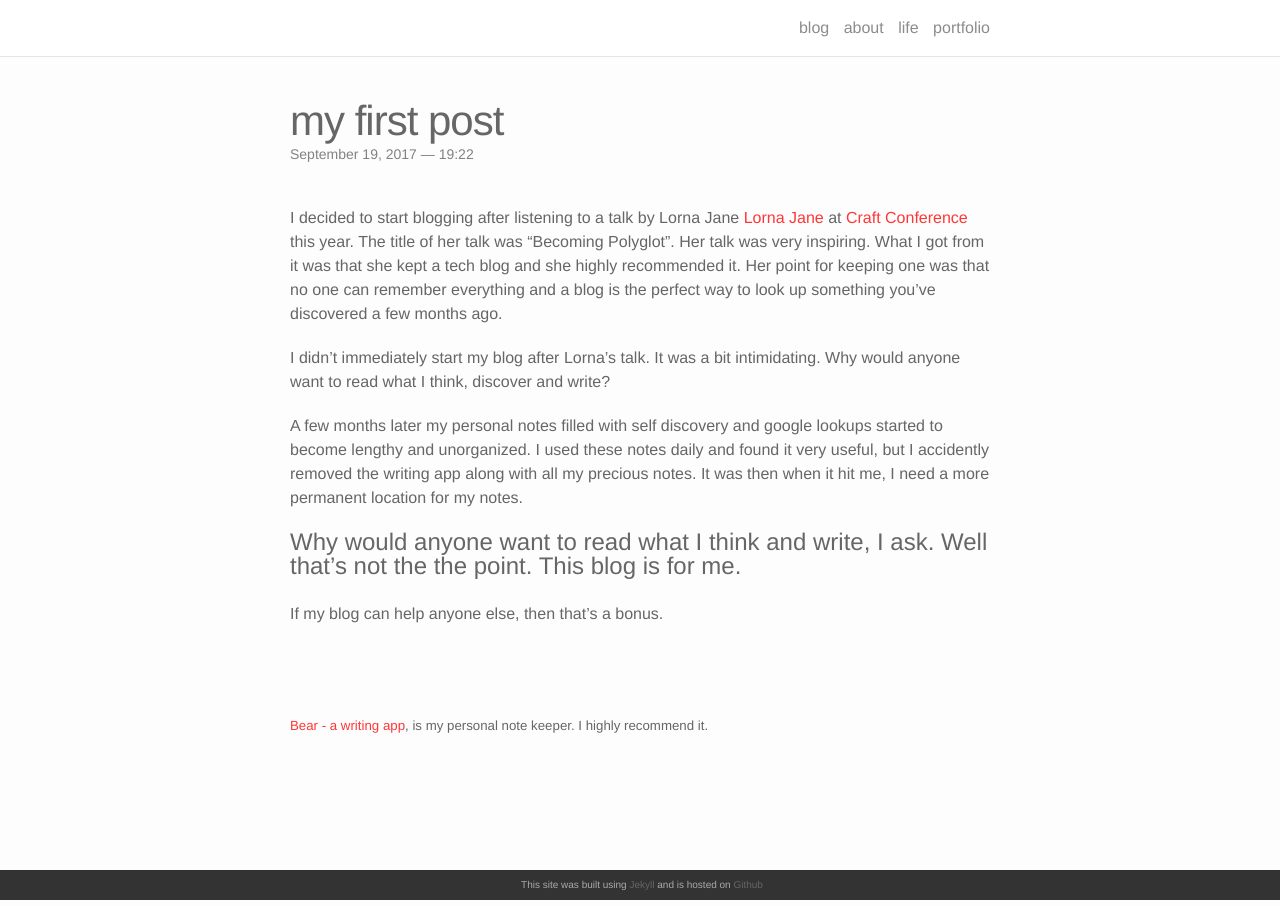
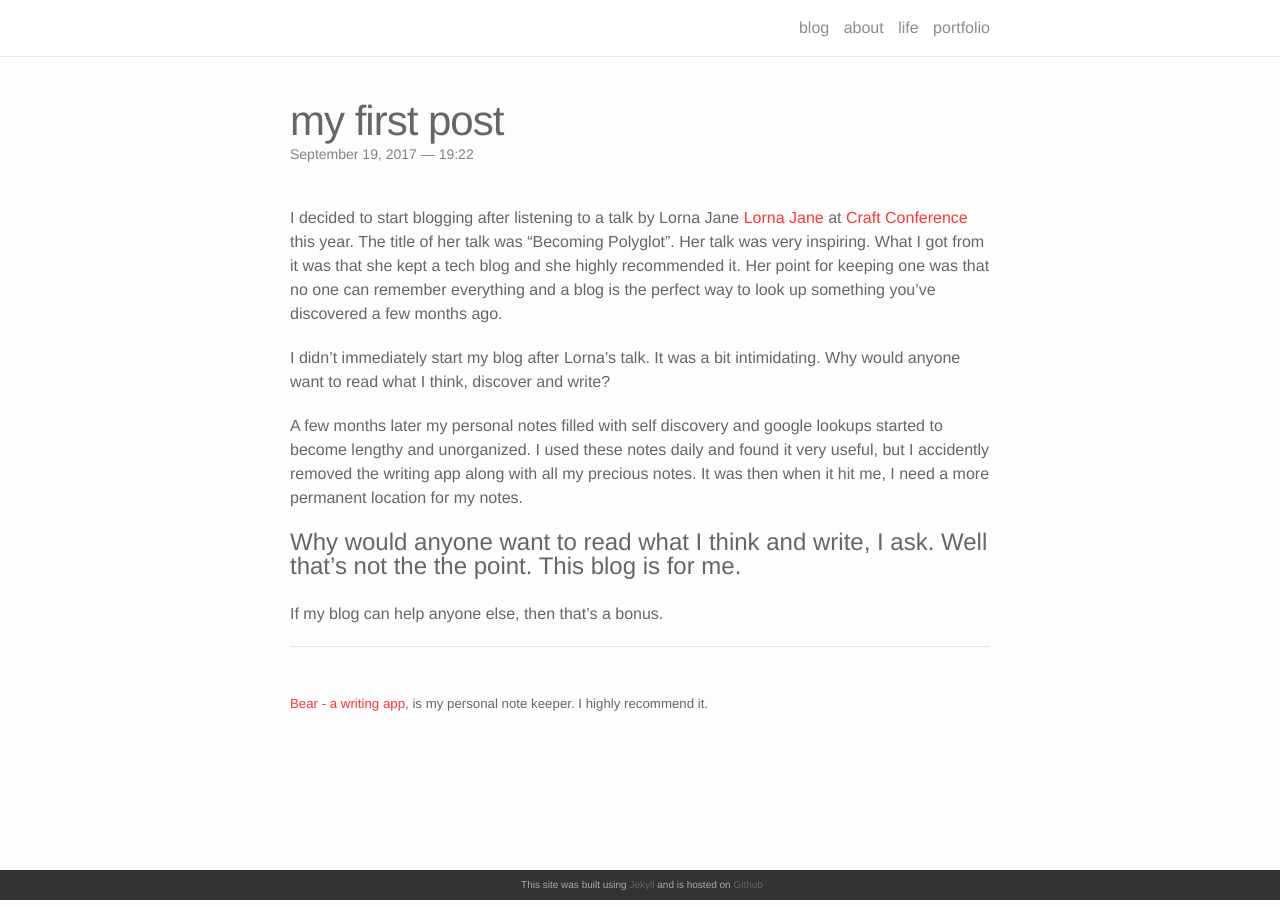
Before and after one commit to annelledejager/blog, a Jekyll site: the page built from _posts/2017-09-19-whyblog.markdown, in a window 1280 px wide. Built offline with Jekyll 4.4.1, drawn with Linux system fonts in a browser that asks for light colours; nearby versions of some CDN libraries; comment, search, counter and statistics services are not loaded.

Commit message:
Horizontal line added to post

```diff
--- a/_posts/2017-09-19-whyblog.markdown
+++ b/_posts/2017-09-19-whyblog.markdown
@@ -15,7 +15,7 @@ A few months later my personal notes filled with self discovery and google looku
 <br/>
 If my blog can help anyone else, then that's a bonus.
 
-<br/>
+<hr>
 <br/>
 
 ##### <a href="http://www.bear-writer.com/">Bear - a writing app</a>, is my personal note keeper. I highly recommend it.
```
